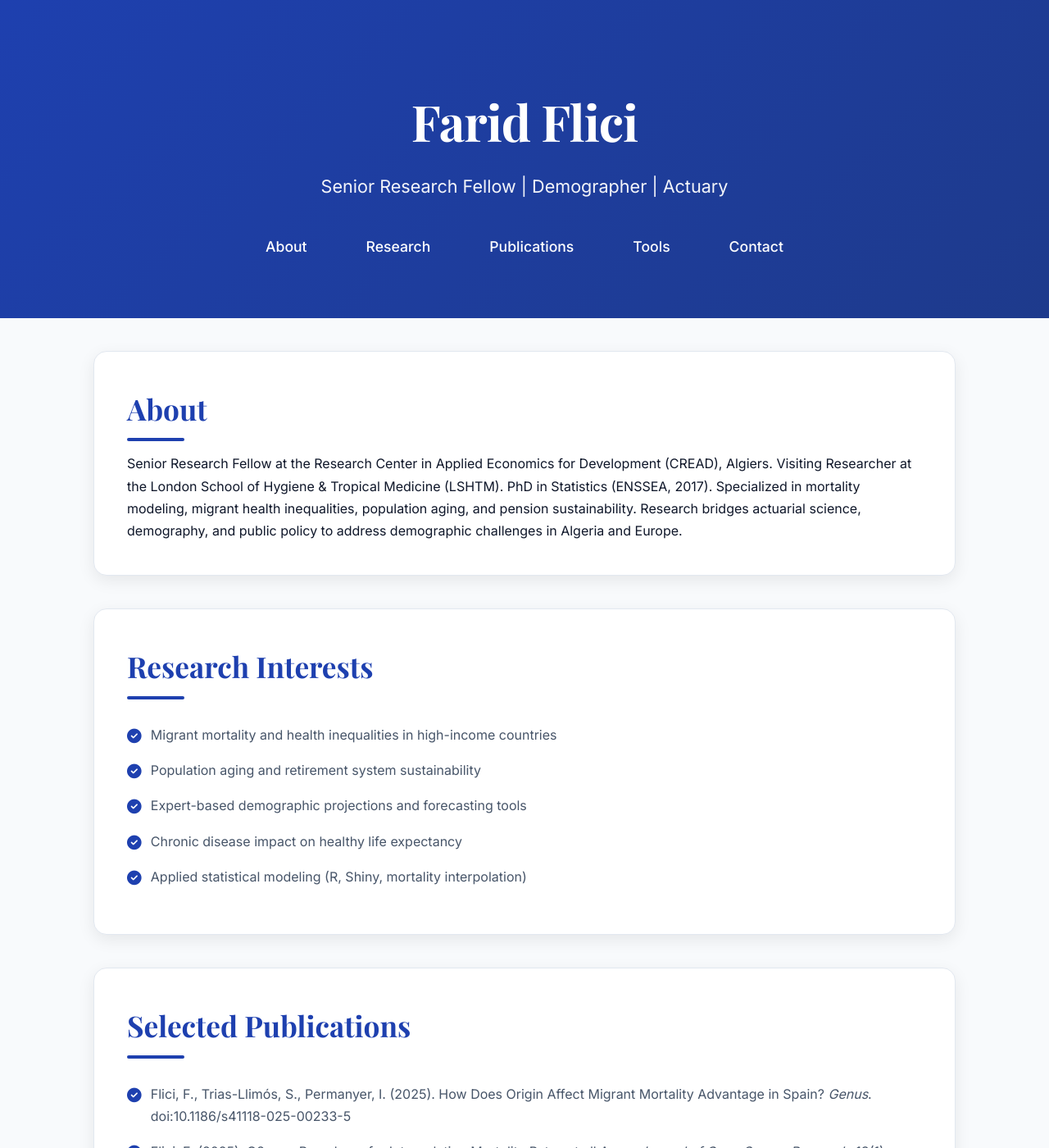
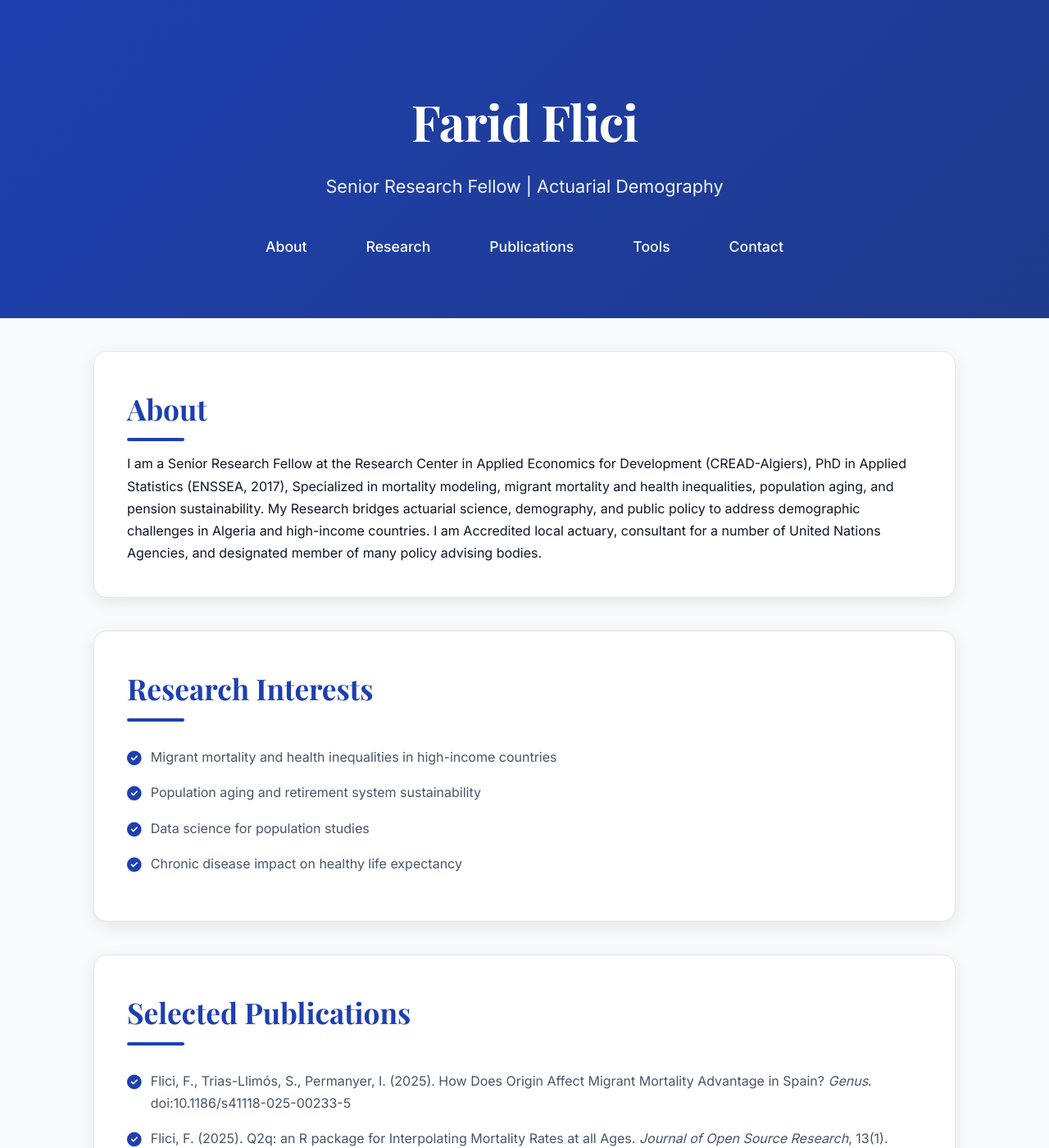
Before and after one commit to Farid-FLICI/farid-flici.github.io, a Jekyll site: the page index2.html, which Jekyll copies as it is, in a window 1280 px wide and 1400 px high. Shown: the whole window at 82% size. Built offline with Jekyll 4.4.1, drawn with Linux system fonts in a browser that asks for light colours; some of the changed text lies outside the part shown.

Commit message:
Update index2.html

```diff
--- a/index2.html
+++ b/index2.html
@@ -222,7 +222,7 @@
   <header>
     <div class="container">
       <h1>Farid Flici</h1>
-      <p class="subtitle">Senior Research Fellow | Demographer | Actuary</p>
+      <p class="subtitle">Senior Research Fellow | Actuarial Demography </p>
       <nav>
         <a href="#about">About</a>
         <a href="#research">Research</a>
@@ -236,7 +236,10 @@
   <main class="container">
     <section id="about">
       <h2>About</h2>
-      <p>Senior Research Fellow at the Research Center in Applied Economics for Development (CREAD), Algiers. Visiting Researcher at the London School of Hygiene & Tropical Medicine (LSHTM). PhD in Statistics (ENSSEA, 2017). Specialized in mortality modeling, migrant health inequalities, population aging, and pension sustainability. Research bridges actuarial science, demography, and public policy to address demographic challenges in Algeria and Europe.</p>
+      <p>I am a Senior Research Fellow at the Research Center in Applied Economics for Development (CREAD-Algiers), PhD in Applied Statistics (ENSSEA, 2017),
+        Specialized in mortality modeling, migrant mortality and health inequalities, population aging, and pension sustainability.
+        My Research bridges actuarial science, demography, and public policy to address demographic challenges in Algeria and high-income countries.
+        I am Accredited local actuary, consultant for a number of United Nations Agencies, and designated member of many policy advising bodies.</p>
     </section>
 
     <section id="research">
@@ -244,9 +247,8 @@
       <ul>
         <li>Migrant mortality and health inequalities in high-income countries</li>
         <li>Population aging and retirement system sustainability</li>
-        <li>Expert-based demographic projections and forecasting tools</li>
+        <li>Data science for population studies</li>
         <li>Chronic disease impact on healthy life expectancy</li>
-        <li>Applied statistical modeling (R, Shiny, mortality interpolation)</li>
       </ul>
     </section>
 
@@ -289,7 +291,7 @@
   </main>
 
   <footer>
-    <p>© 2026 Farid Flici | Research Center in Applied Economics for Development (CREAD) & London School of Hygiene and Tropical Medicine</p>
+    <p>© 2026 Farid Flici </p>
   </footer>
 
 </body>
```
